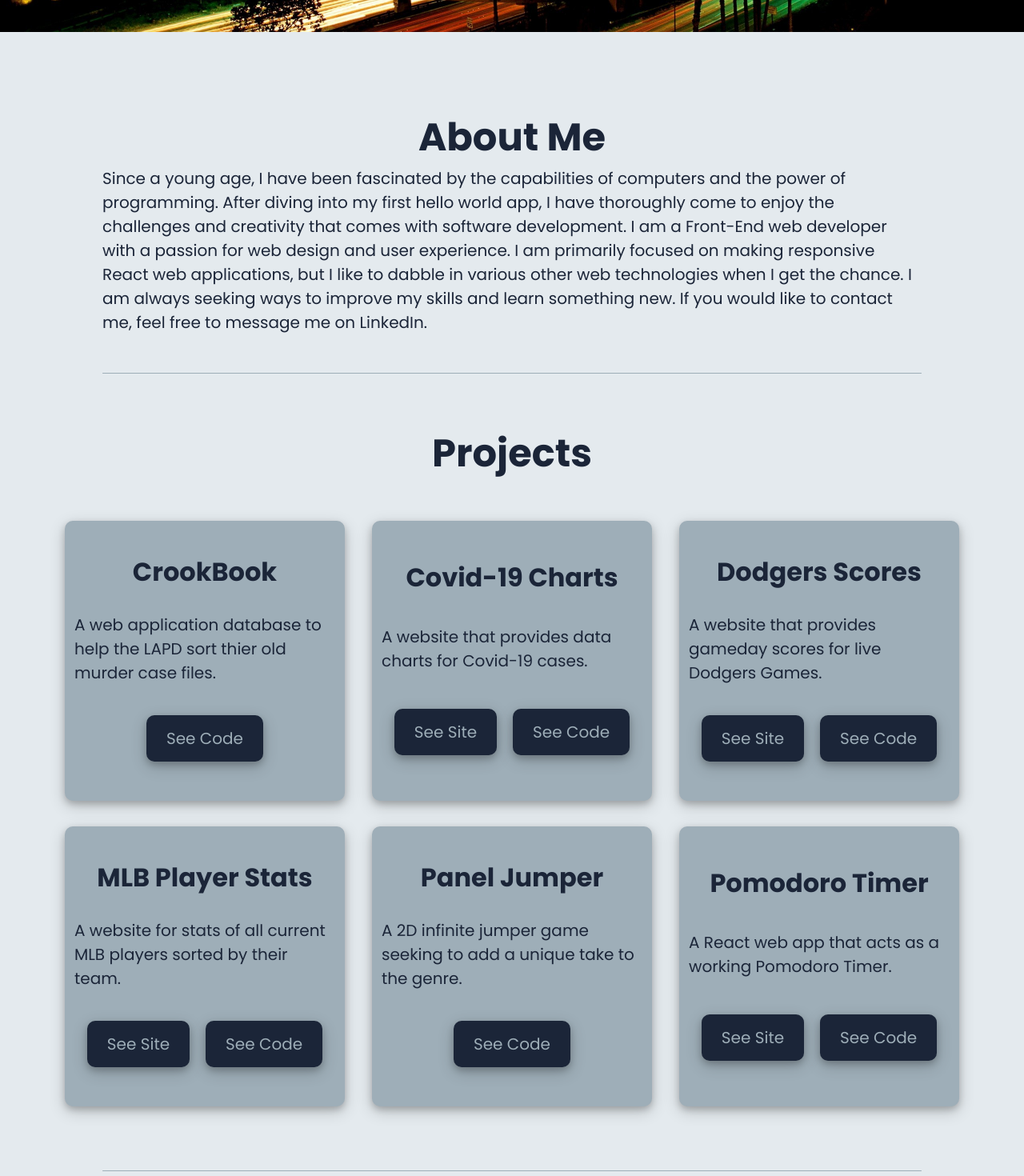
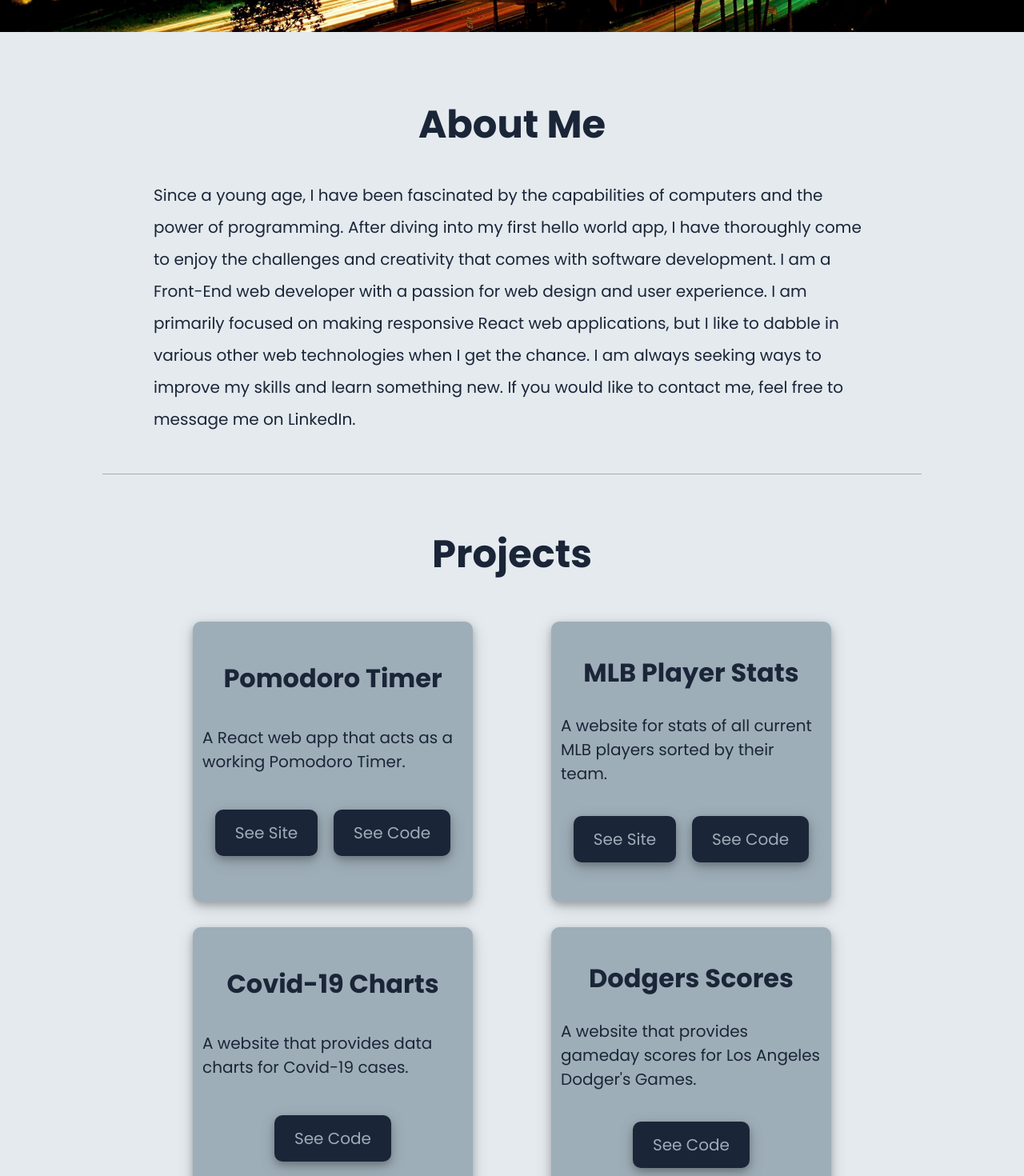
Before and after one commit to averdin2/my_personal_website, a React app: page / in a window 1280 px wide. Shown: the part 760-2230 px from the top of the page at 80% size. Built offline with nearby package versions, Linux system fonts and the light colour scheme.

Commit message:
Made some changes to projects on site

```diff
--- a/src/components/About.js
+++ b/src/components/About.js
@@ -5,18 +5,13 @@ export default function About() {
   return (
     <div id="about" className="about">
       <div className="about-text">
-        <h1>About Me</h1>
+        <h1 className="about-header">About Me</h1>
         <p>
-          Since a young age, I have been fascinated by the capabilities of
-          computers and the power of programming. After diving into my first
-          hello world app, I have thoroughly come to enjoy the challenges and
-          creativity that comes with software development. I am a Front-End web
-          developer with a passion for web design and user experience. I am
-          primarily focused on making responsive React web applications, but I
-          like to dabble in various other web technologies when I get the
-          chance. I am always seeking ways to improve my skills and learn
-          something new. If you would like to contact me, feel free to message
-          me on LinkedIn.
+          Since a young age, I have been fascinated by the capabilities of computers and the power of programming. After diving into my first hello world app, I
+          have thoroughly come to enjoy the challenges and creativity that comes with software development. I am a Front-End web developer with a passion for
+          web design and user experience. I am primarily focused on making responsive React web applications, but I like to dabble in various other web
+          technologies when I get the chance. I am always seeking ways to improve my skills and learn something new. If you would like to contact me, feel free
+          to message me on LinkedIn.
         </p>
       </div>
     </div>
--- a/src/components/Projects.js
+++ b/src/components/Projects.js
@@ -7,57 +7,21 @@ export default function Projects() {
       <div className="line"></div>
       <h1>Projects</h1>
       <div className="inner-projects-container">
-        <div className="project crookbook">
-          <h2>CrookBook</h2>
-          <p>
-            A web application database to help the LAPD sort thier old murder
-            case files.{' '}
-          </p>
-          <a href="https://github.com/evanhessler/CrookBook" className="button">
-            See Code
-          </a>
-        </div>
-        <div className="project covid">
-          <h2>Covid-19 Charts</h2>
-          <p>A website that provides data charts for Covid-19 cases.</p>
+        <div className="project pomodoro">
+          <h2>Pomodoro Timer</h2>
+          <p>A React web app that acts as a working Pomodoro Timer. </p>
           <div className="buttons">
-            <a
-              href="https://averdin2.github.io/Covid-19-data-charts/"
-              className="button"
-            >
+            <a href=" https://averdin2.github.io/React_Pomodoro/" className="button">
               See Site
             </a>
-            <a
-              href="https://github.com/averdin2/Covid-19-data-charts"
-              className="button"
-            >
-              See Code
-            </a>
-          </div>
-        </div>
-        <div className="project dodgers">
-          <h2>Dodgers Scores</h2>
-          <p>A website that provides gameday scores for live Dodgers Games. </p>
-          <div className="buttons">
-            <a
-              href="https://averdin2.github.io/Dodgers_Scores/"
-              className="button"
-            >
-              See Site
-            </a>
-            <a
-              href="https://github.com/averdin2/Dodgers_Scores"
-              className="button"
-            >
+            <a href="https://github.com/averdin2/React_Pomodoro" className="button">
               See Code
             </a>
           </div>
         </div>
         <div className="project mlb">
           <h2>MLB Player Stats</h2>
-          <p>
-            A website for stats of all current MLB players sorted by their team.{' '}
-          </p>
+          <p>A website for stats of all current MLB players sorted by their team. </p>
           <div className="buttons">
             <a href="https://averdin2.github.io/MLB_Stats/" className="button">
               See Site
@@ -67,30 +31,31 @@ export default function Projects() {
             </a>
           </div>
         </div>
+        <div className="project covid">
+          <h2>Covid-19 Charts</h2>
+          <p>A website that provides data charts for Covid-19 cases.</p>
+          <div className="buttons">
+            <a href="https://github.com/averdin2/Covid-19-data-charts" className="button">
+              See Code
+            </a>
+          </div>
+        </div>
+        <div className="project dodgers">
+          <h2>Dodgers Scores</h2>
+          <p>A website that provides gameday scores for Los Angeles Dodger's Games. </p>
+          <div className="buttons">
+            <a href="https://github.com/averdin2/Dodgers_Scores" className="button">
+              See Code
+            </a>
+          </div>
+        </div>
+
         <div className="project paneljumper">
           <h2>Panel Jumper</h2>
-          <p>
-            A 2D infinite jumper game seeking to add a unique take to the genre.{' '}
-          </p>
+          <p>A 2D infinite jumper game seeking to add a unique take to the genre. </p>
           <a href="https://github.com/averdin2/Panel-Jumper" className="button">
             See Code
           </a>
-        </div>
-        <div className="project pomodoro">
-          <h2>Pomodoro Timer</h2>
-          <p>A React web app that acts as a working Pomodoro Timer. </p>
-          <div className="buttons">
-          <a href=" https://averdin2.github.io/React_Pomodoro/" className="button">
-              See Site
-            </a>
-          <a
-            href="https://github.com/averdin2/React_Pomodoro"
-            className="button"
-          >
-            See Code
-          </a>
-          </div>
-
         </div>
       </div>
     </div>
--- a/src/styles/about.scss
+++ b/src/styles/about.scss
@@ -1,4 +1,4 @@
-@import "functionsAndVariables";
+@import 'functionsAndVariables';
 
 .about {
   width: 100%;
@@ -9,10 +9,15 @@
   padding-top: 12vh;
   font-family: 'Poppins', sans-serif;
 
+  .about-header {
+    margin-bottom: 6vh;
+  }
+
   .about-text {
     display: flex;
     flex-direction: column;
-    width: 80%;
+    width: 70%;
+    line-height: 40px;
     justify-content: center;
     align-items: center;
   }
--- a/src/styles/projects.scss
+++ b/src/styles/projects.scss
@@ -1,4 +1,4 @@
-@import "functionsAndVariables";
+@import 'functionsAndVariables';
 
 .projects-container {
   width: 100%;
@@ -23,15 +23,14 @@
 }
 
 .inner-projects-container {
-  width: 90%;
-  padding-top: 6vh;
+  width: 70%;
+  margin-top: 6vh;
+  // padding-top: 6vh;
   display: flex;
   //flex-direction: column;
   flex-wrap: wrap;
   justify-content: center;
   align-items: center;
-
-
 }
 
 .project {
@@ -49,7 +48,8 @@
   position: relative;
   margin: 0 auto 2em;
 
-  a:link, a:visited {
+  a:link,
+  a:visited {
     background-color: color(darkBluee);
     color: color(blueGray);
     padding: 14px 25px;
@@ -108,7 +108,8 @@ p {
     position: relative;
     margin: 0 auto 2em;
 
-    a:link, a:visited {
+    a:link,
+    a:visited {
       background-color: color(darkBluee);
       color: color(blueGray);
       padding: 14px 25px;
```
